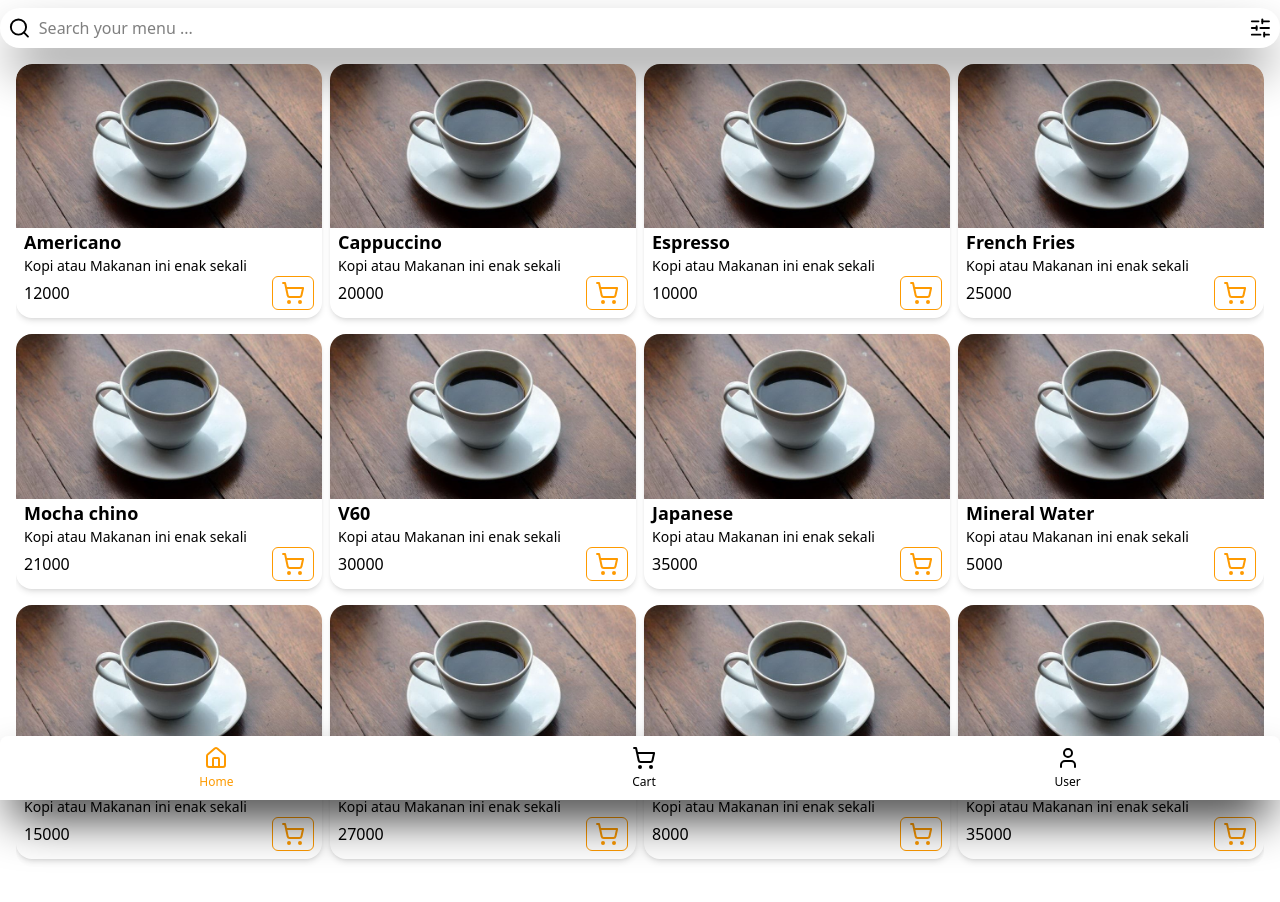
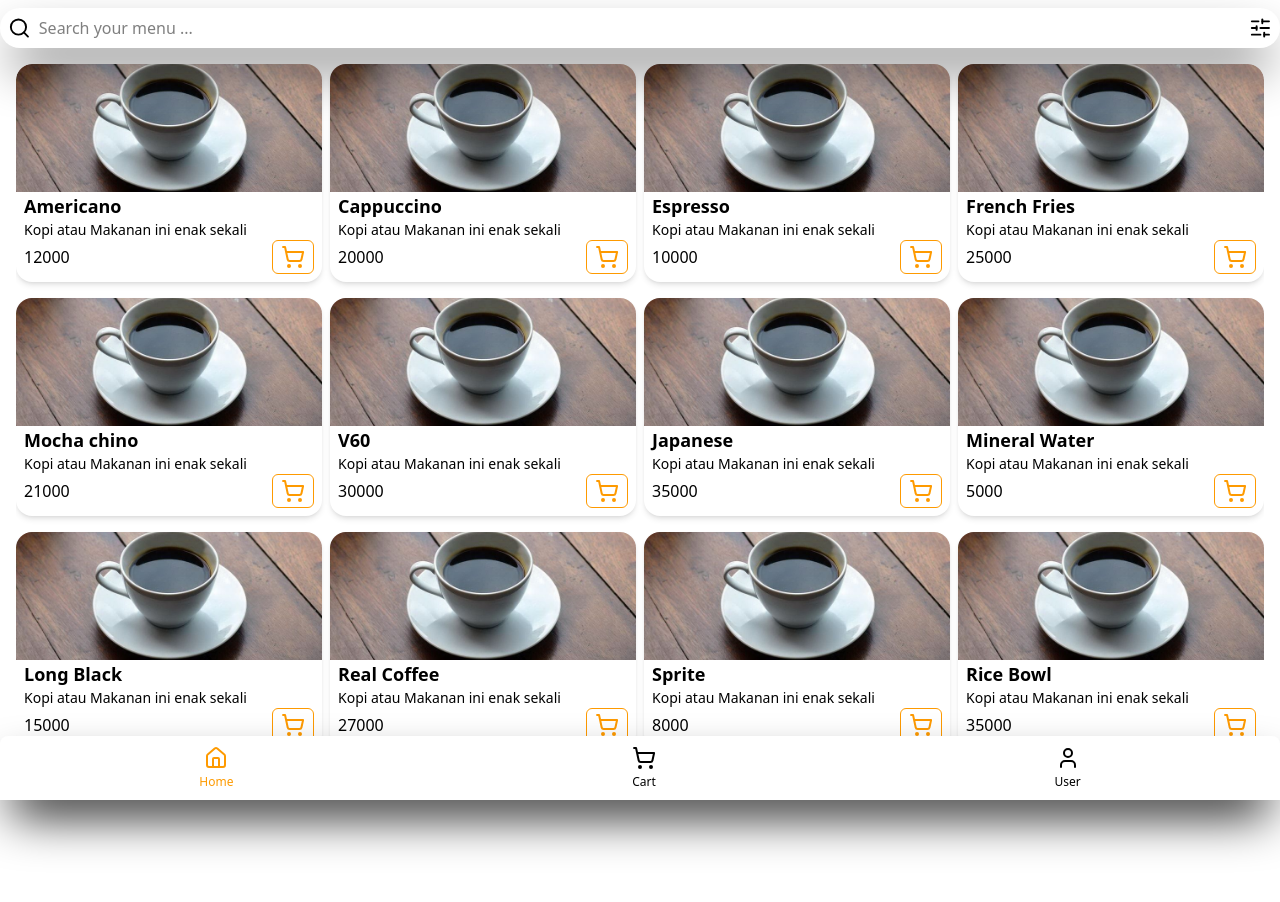
Before and after one commit to tim-gabut/mini-coffee, a React (Vite) app: page / in a window 1280 px wide. Shown: the top 902 px of the page. After the commit the page ends 854 px from the top, so only its background shows below. Built offline with nearby package versions, Linux system fonts and the light colour scheme.

Commit message:
logic cart

```diff
--- a/src/App.tsx
+++ b/src/App.tsx
@@ -1,25 +1,50 @@
 import SearchBar from "./app/SearchBar.tsx";
-import Menu from "./app/Menu.tsx";
+import Menu, {type MenuItem} from "./app/Menu.tsx";
 import BottomNav from "./app/BottomNav.tsx";
-import {useState} from "react";
+import {useEffect, useState} from "react";
 
 interface CartItem {
     id: number;
     menuName: string;
-    harga: number;
+    price: number;
     qty: number;
 }
 
-export default function App(){
-    const [count, setCount] = useState(0)
-    const countItem =()=>{
-        setCount(count+1)
+export default function App() {
+    const [cart, setCart] = useState<CartItem[]>([])
+
+    const handleAddToCart = (itemMenu: MenuItem) => {
+        const isFoundItem = cart.find(item => item.id === itemMenu.id);
+        if (isFoundItem) {
+
+            setCart(prev =>
+                prev.map(item =>
+                    item.id === itemMenu.id
+                        ? { ...item, qty: item.qty + 1 }
+                        : item
+                )
+            );
+        } else {
+            const newItem: CartItem = {
+                id: itemMenu.id,
+                menuName: itemMenu.menuName,
+                price: itemMenu.price,
+                qty: 1
+            };
+            setCart([...cart, newItem]);
+
+        }
     }
+    const totalQtyGlobal = cart.reduce((total, item) => total + item.qty, 0);
+    useEffect(() => {
+        console.log("Cart Updated:", cart);
+        console.log("Total Qty:", totalQtyGlobal);
+    }, [cart, totalQtyGlobal]);
     return (
         <>
             <SearchBar/>
-            <Menu funcAddItem={countItem}/>
-            <BottomNav totalItems={count}/>
+            <Menu funcAddItem={handleAddToCart}/>
+            <BottomNav totalItems={totalQtyGlobal}/>
         </>
     )
 }
--- a/src/app/Menu.tsx
+++ b/src/app/Menu.tsx
@@ -4,7 +4,7 @@ import {ShoppingCart} from "lucide-react";
 
 // import {useState} from "react";
 
-interface Menu {
+export interface MenuItem {
     id: number;
     menuName: string;
     price: number;
@@ -12,7 +12,7 @@ interface Menu {
     description: string;
 }
 
-const menus: Menu[] = [
+const menus: MenuItem[] = [
     {id:1,menuName: "Americano", price: 12000, image: images, description: "Kopi atau Makanan ini enak sekali"},
     {id:2,menuName: "Cappuccino", price: 20000, image: images, description: "Kopi atau Makanan ini enak sekali"},
     {id:3,menuName: "Espresso", price: 10000, image: images, description: "Kopi atau Makanan ini enak sekali"},
@@ -29,27 +29,27 @@ const menus: Menu[] = [
 ]
 
 interface MenuProps {
-    funcAddItem: () => void;
+    funcAddItem: (item: MenuItem) => void;
 }
 
 export default function Menu({funcAddItem}: MenuProps) {
 
     return (
         <div className="pt-16 pb-24 px-4 ">
-            <div className="bg-white rounded-2xl overflow-hidden
+            <div className="rounded-2xl overflow-hidden
             grid grid-cols-2 lg:grid-cols-4 gap-2">
                 {
-                    menus.map((menu: Menu, index) => (
-                        <div key={index} className="shadow-md rounded-2xl overflow-hidden mb-2
+                    menus.map((menu: MenuItem, index) => (
+                        <div key={index} className="bg-white shadow-md rounded-2xl overflow-hidden mb-2
                         transition:all hover:scale-98">
-                            <img src={menu.image} alt=""/>
+                            <img src={menu.image} alt="" className="w-full h-32 object-cover"/>
                             <div>
                                 <h3 className="font-bold text-lg w-full pl-2">{menu.menuName}</h3>
                                 <p className="text-sm pl-2">{menu.description}</p>
                                 <div className="flex justify-around justify-items-center mx-2 mb-2">
                                     <p className="flex flex-auto items-center">{menu.price}</p>
                                     <button
-                                        onClick={() => funcAddItem()}
+                                        onClick={() => funcAddItem(menu)}
                                         className=" text-amber-500 flex justify-center items-center
                                      border-amber-500 border rounded-md px-2 py-1
                                      transition-all hover:opacity-70 active:scale-90 active:bg-amber-600
```
